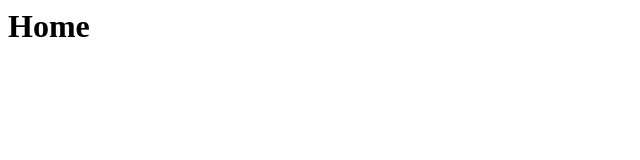
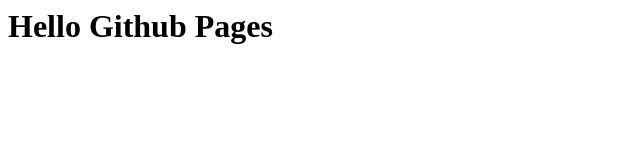
Before and after one commit to iamsameeraliyanage/iframe-github-test, a plain HTML site: page index.html in a window 1280 px wide. Shown: the whole page, without its empty margins (0-640 px from the left). Drawn offline with Linux system fonts and the light colour scheme.

Commit message:
Update index.html

```diff
--- a/index.html
+++ b/index.html
@@ -1 +1 @@
-<h1>Home</h1>
+<h1>Hello Github Pages</h1>
```
